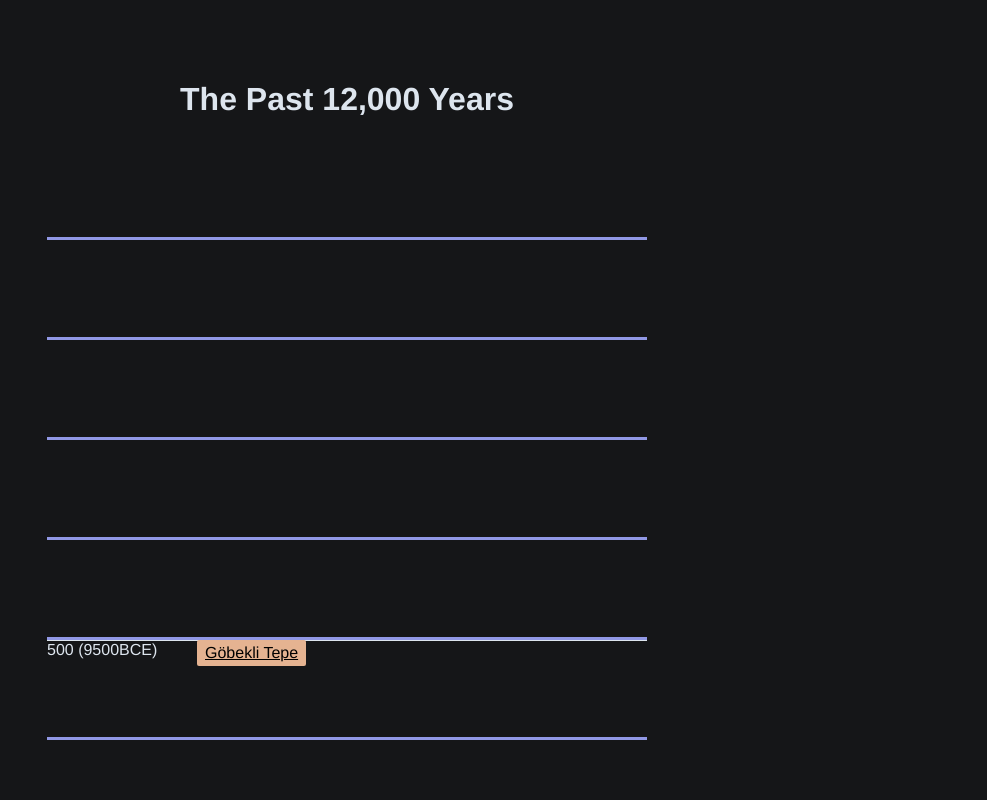
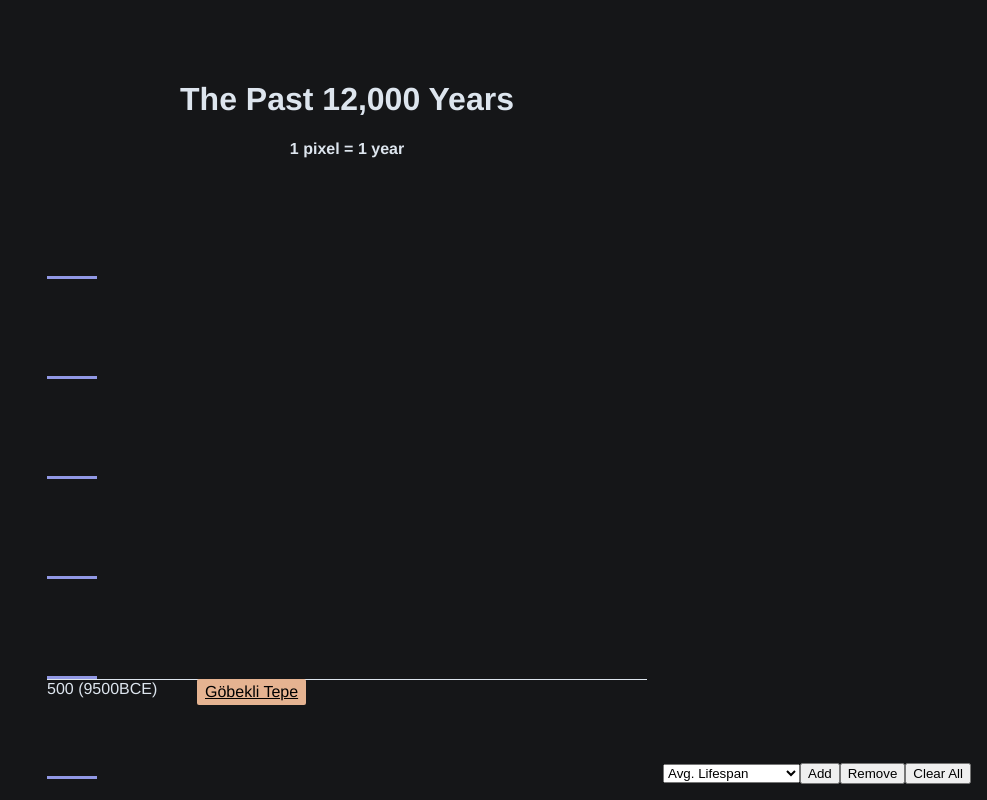
Before and after one commit to andrewlaskey/history-timeline, a Vue app: page / in a window 1280 px wide. Shown: the top 800 px of the page, without its empty margins (293-1280 px from the left). Built offline with nearby package versions, Linux system fonts and the light colour scheme.

Commit message:
feat: add compare objects

```diff
--- a/src/App.vue
+++ b/src/App.vue
@@ -1,10 +1,72 @@
 <script setup lang="ts">
 import Timeline from './components/Timeline.vue'
+import CompareObject from './components/CompareObject.vue'
+import { Comparable } from './types/Comparable'
+import { people } from './data/people'
+import { states } from './data/states'
+import { reactive, ref } from '@vue/reactivity'
+
+const compareList: Comparable[] = [
+  {
+    range: 80,
+    label: 'Avg. Lifespan',
+  },
+  {
+    range: 246,
+    label: 'USA',
+  },
+  ...people.map(({ range, label }) => ({ range: range || 80, label })),
+  ...states.map(({ range, label }) => ({ range: range || 80, label })),
+]
+
+const selected = reactive<Comparable[]>([])
+const selection = ref('Avg. Lifespan')
+
+const addSelection = (): void => {
+  const compareObj = compareList.find((obj) => obj.label === selection.value)
+
+  if (compareObj) {
+    selected.push(compareObj)
+  }
+}
+
+const removeSelection = (): void => {
+  const compareObj = compareList.find((obj) => obj.label === selection.value)
+
+  if (compareObj) {
+    const idx = selected.findIndex((obj) => obj.label === compareObj.label)
+
+    if (idx > -1) {
+      selected.splice(idx, 1)
+    }
+  }
+}
+
+const clear = (): void => {
+  selected.splice(0)
+}
 </script>
 
 <template>
   <h1>The Past 12,000 Years</h1>
+  <h4>1 pixel = 1 year</h4>
   <Timeline />
+  <CompareObject
+    v-for="obj in selected"
+    :key="obj.label"
+    :range="obj.range"
+    :label="obj.label"
+  />
+  <div class="select-compare">
+    <select v-model="selection">
+      <option v-for="obj in compareList" :key="obj.label">
+        {{ obj.label }}
+      </option>
+    </select>
+    <button @click="addSelection">Add</button>
+    <button @click="removeSelection">Remove</button>
+    <button @click="clear">Clear All</button>
+  </div>
 </template>
 
 <style>
@@ -13,6 +75,7 @@ body {
 }
 
 #app {
+  position: relative;
   font-family: Avenir, Helvetica, Arial, sans-serif;
   -webkit-font-smoothing: antialiased;
   -moz-osx-font-smoothing: grayscale;
@@ -21,4 +84,11 @@ body {
   background: #151618;
   padding: 60px 0;
 }
+
+.select-compare {
+  position: fixed;
+  right: 0;
+  bottom: 0;
+  padding: 1rem;
+}
 </style>
--- /dev/null
+++ b/src/components/CompareObject.vue
@@ -0,0 +1,55 @@
+<script setup lang="ts">
+import { ref, computed } from 'vue'
+
+const props = defineProps({
+  range: Number,
+  label: String,
+})
+
+const posX = ref(window.innerWidth / 2)
+const posY = ref(document.documentElement.scrollTop + 200)
+const isMoving = ref(false)
+const calcStyle = computed((): Record<string, unknown> => {
+  return {
+    top: posY.value + 'px',
+    left: posX.value + 'px',
+    height: `${props.range || 80}px`,
+  }
+})
+
+const move = (event: PointerEvent): void => {
+  if (isMoving.value) {
+    posX.value = posX.value + event.movementX
+    posY.value = posY.value + event.movementY
+  }
+}
+</script>
+
+<template>
+  <div
+    @pointerdown="isMoving = true"
+    @pointerup="isMoving = false"
+    @pointerleave="isMoving = false"
+    @pointermove="move"
+    :style="calcStyle"
+    class="compare-object"
+    :class="{ active: isMoving }"
+  >
+    {{ props.label }}
+  </div>
+</template>
+
+<style scoped>
+.compare-object {
+  position: absolute;
+  height: 300px;
+  width: 100px;
+  transform: translate(-50px, -150px);
+  background: rgb(81, 209, 248);
+  cursor: pointer;
+}
+
+.compare-object.active {
+  background: green;
+}
+</style>
--- a/src/components/Timeline.vue
+++ b/src/components/Timeline.vue
@@ -64,7 +64,7 @@ const dataPoints = [...events, ...people, ...states]
     #9198e5 100px
   );
   background-size: 50px 100px;
-  background-repeat-x: no-repeat;
+  background-repeat: repeat-y;
 }
 
 .grid-line {
--- /dev/null
+++ b/src/types/Comparable.ts
@@ -0,0 +1,4 @@
+export interface Comparable {
+  range: number;
+  label: string;
+}
```
